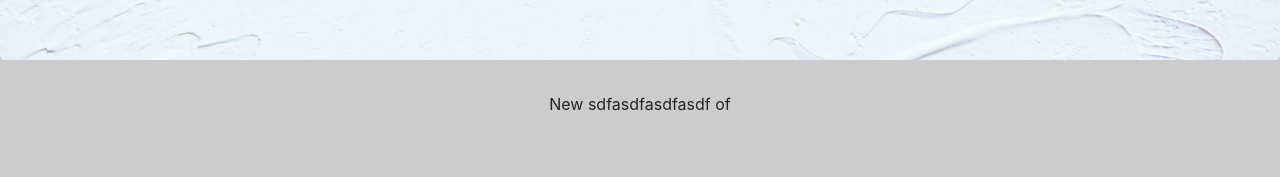
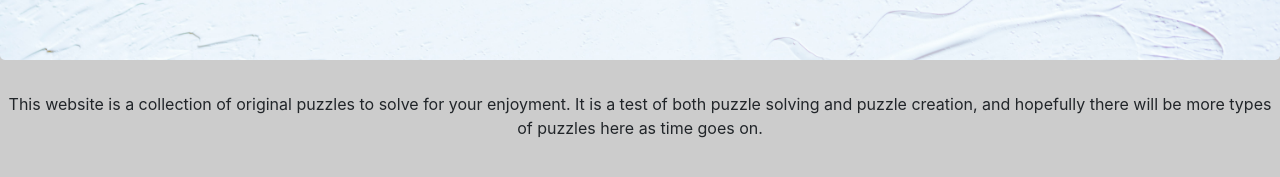
Before and after one commit to sam-carruthers99/sam-carruthers99.github.io, a plain HTML site: page index.html in a window 1280 px wide. Shown: the part 267-444 px from the top of the page. Drawn offline with nearby package versions, Linux system fonts and the light colour scheme.

Commit message:
test commit index

```diff
--- a/index.html
+++ b/index.html
@@ -35,7 +35,7 @@
 		<a href="puzzles.html" class="btn btn-primary btn-lg active">Start Solving</a>
 	    </div>
         <div>
-            <p class="text-center">New sdfasdfasdfasdf of
+            <p class="text-center">This website is a collection of original puzzles to solve for your enjoyment. It is a test of both puzzle solving and puzzle creation, and hopefully there will be more types of puzzles here as time goes on.</p>
         </div>
 
     </div>
```
